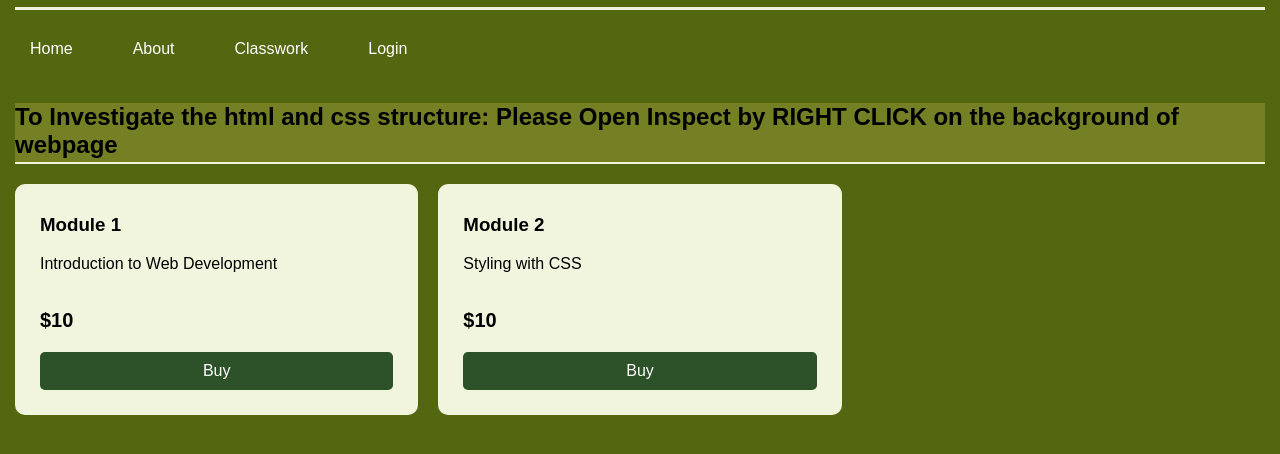
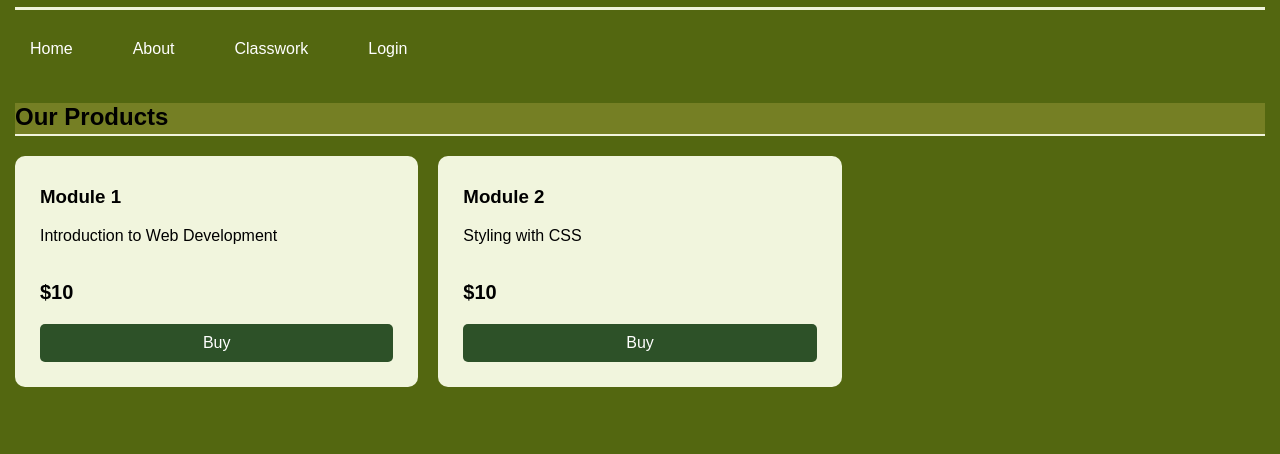
Before and after one commit to thienhua536/myPortfolio, a plain HTML site: page classwork.html in a window 1280 px wide. Shown: the part 64-518 px from the top of the page. Drawn offline with Linux system fonts and the light colour scheme.

Commit message:
Update classwork.html

```diff
--- a/classwork.html
+++ b/classwork.html
@@ -20,7 +20,7 @@
     </nav>
     <section class="content">
 
-      <h2 class="h">To Investigate the html and css structure: Please Open Inspect by RIGHT CLICK on the background of webpage </h2>
+      <h2 class="h">Our Products </h2>
 
       <div class="product" >
         <div class="productinfo">
```
